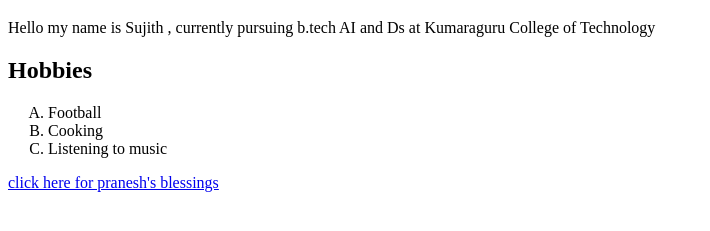
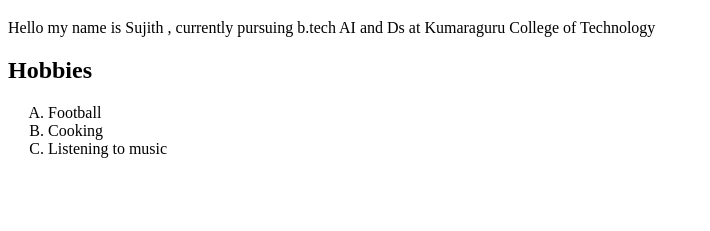
Before and after one commit to imsherlocked369/ReactJS, a plain HTML site: page index.html in a window 1280 px wide. Shown: the part 61-292 px from the top of the page, without its empty margins (0-710 px from the left). Drawn offline with Linux system fonts and the light colour scheme.

Commit message:
index html added

```diff
--- a/index.html
+++ b/index.html
@@ -14,10 +14,6 @@
 <li>Cooking</li>
 <li>Listening to music</li>
 </ol>
-
-
-<a href="https://www.bing.com/images/search?view=detailV2&ccid=MZE2lhfZ&id=7F5A7BDE1F9FFE65C51486D0FCE6C3FEB43774B7&thid=OIP.MZE2lhfZbjLaYkQlHkqP2AHaEI&mediaurl=https%3a%2f%2fi.pinimg.com%2foriginals%2f65%2fbc%2f73%2f65bc73cd84afebd88ea9b40260353dbd.jpg&exph=335&expw=600&q=funny+cpouple+marraige+photo+india&simid=608031128997531632&FORM=IRPRST&ck=7491CA36728193450BA379360DD9143E&selectedIndex=19"> click here for pranesh's blessings </a>
 <body>
-
 </body>
 </html>
```
